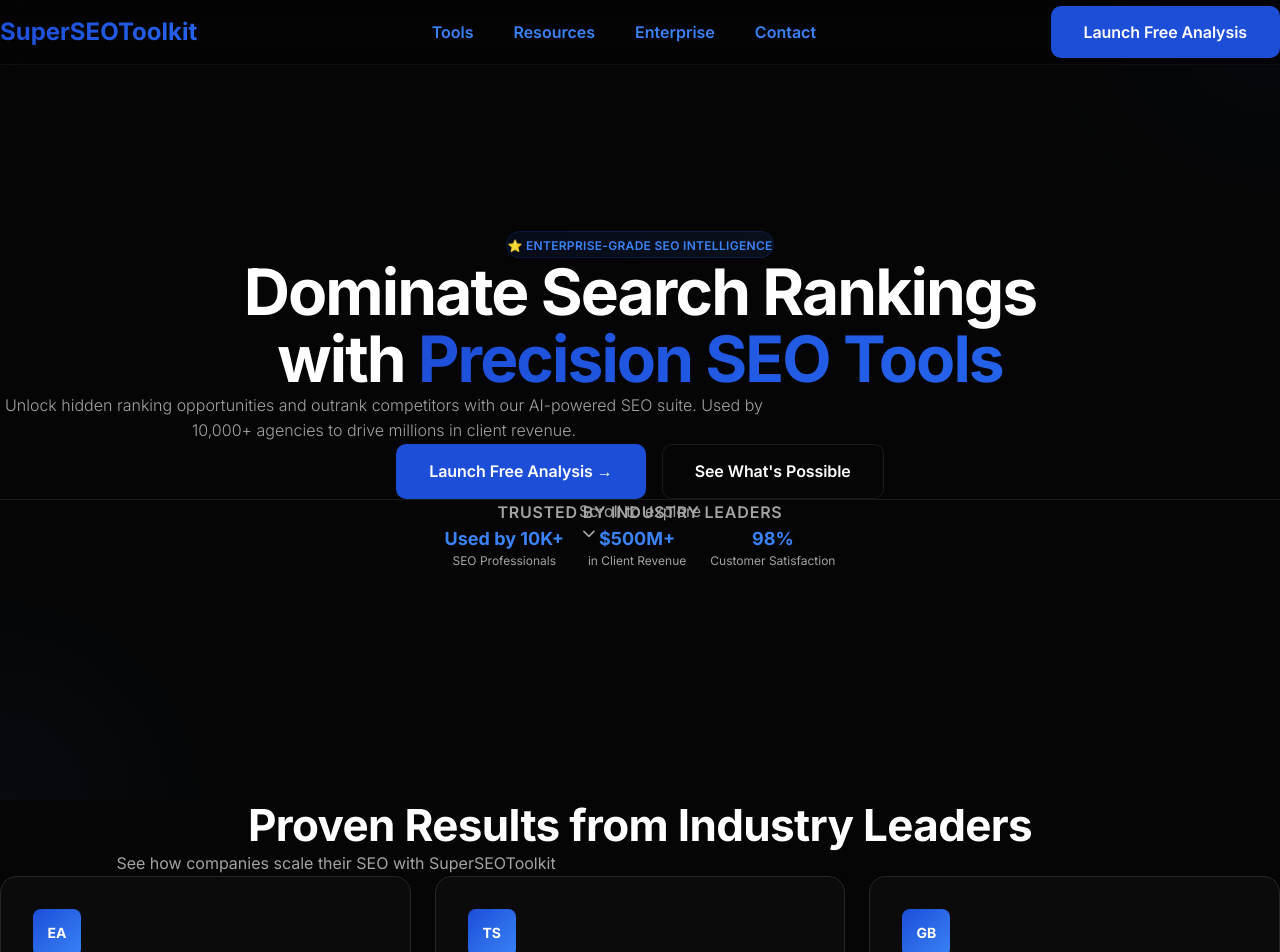
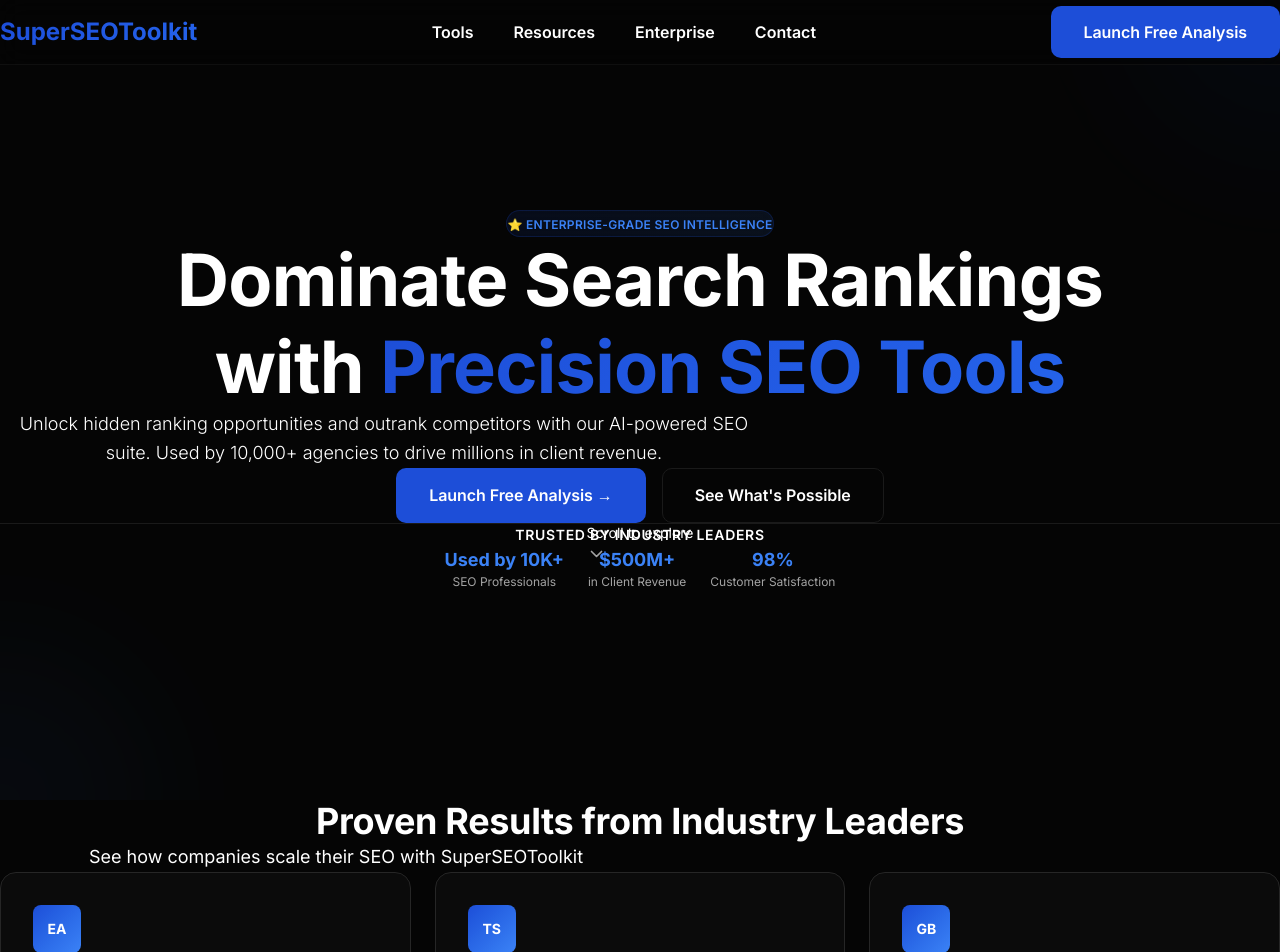
Before and after one commit to ssitdeveloper/superseotoolkit, a Next.js app: page / in a window 1280 px wide. Shown: the top 952 px of the page. Built offline with nearby package versions, Linux system fonts and the light colour scheme.

Commit message:
Remove global typography overrides that break Tailwind spacing

```diff
--- a/app/globals.css
+++ b/app/globals.css
@@ -78,72 +78,27 @@
   background: var(--muted);
 }
 
-/* Typography */
-h1 {
-  font-family: var(--font-heading);
-  font-size: 4rem;
-  font-weight: 700;
-  letter-spacing: -0.03em;
-  line-height: 1.05;
-  color: var(--foreground);
-}
-
-h2 {
-  font-family: var(--font-heading);
-  font-size: 2.75rem;
-  font-weight: 700;
-  letter-spacing: -0.015em;
-  line-height: 1.15;
-  color: var(--foreground);
-}
-
-h3 {
-  font-family: var(--font-heading);
-  font-size: 2rem;
-  font-weight: 600;
-  letter-spacing: -0.01em;
-  line-height: 1.25;
-  color: var(--foreground);
-}
-
-h4 {
-  font-family: var(--font-heading);
-  font-size: 1.5rem;
-  font-weight: 600;
-  line-height: 1.4;
-  color: var(--foreground);
-}
-
-h5 {
-  font-family: var(--font-heading);
-  font-size: 1.25rem;
-  font-weight: 600;
-  line-height: 1.5;
-  color: var(--foreground);
-}
-
+/* Element defaults kept neutral so Tailwind classes can control sizing/spacing */
+h1,
+h2,
+h3,
+h4,
+h5,
 h6 {
   font-family: var(--font-heading);
-  font-size: 1rem;
-  font-weight: 600;
-  line-height: 1.6;
-  color: var(--foreground);
+  line-height: 1.2;
+  letter-spacing: -0.01em;
+  color: inherit;
 }
 
 p {
-  font-size: 1rem;
   line-height: 1.6;
-  color: var(--muted-foreground);
+  color: inherit;
 }
 
 a {
-  color: var(--accent);
+  color: inherit;
   text-decoration: none;
-  transition: color 0.2s ease;
-}
-
-a:hover {
-  color: var(--primary);
 }
 
 /* Utility Classes */
@@ -339,30 +294,8 @@
   outline-offset: 2px;
 }
 
-/* Responsive Typography */
+/* Responsive tweaks */
 @media (max-width: 768px) {
-  h1 {
-    font-size: 2.5rem;
-    letter-spacing: -0.02em;
-  }
-
-  h2 {
-    font-size: 1.875rem;
-  }
-
-  h3 {
-    font-size: 1.5rem;
-  }
-
-  h4 {
-    font-size: 1.25rem;
-  }
-
-  p {
-    font-size: 0.95rem;
-    line-height: 1.6;
-  }
-
   body {
     font-size: 15px;
   }
@@ -370,14 +303,6 @@
 
 /* Very Small Devices */
 @media (max-width: 480px) {
-  h1 {
-    font-size: 1.875rem;
-  }
-
-  h2 {
-    font-size: 1.5rem;
-  }
-
   .card-base {
     padding: 1.5rem;
   }
```
